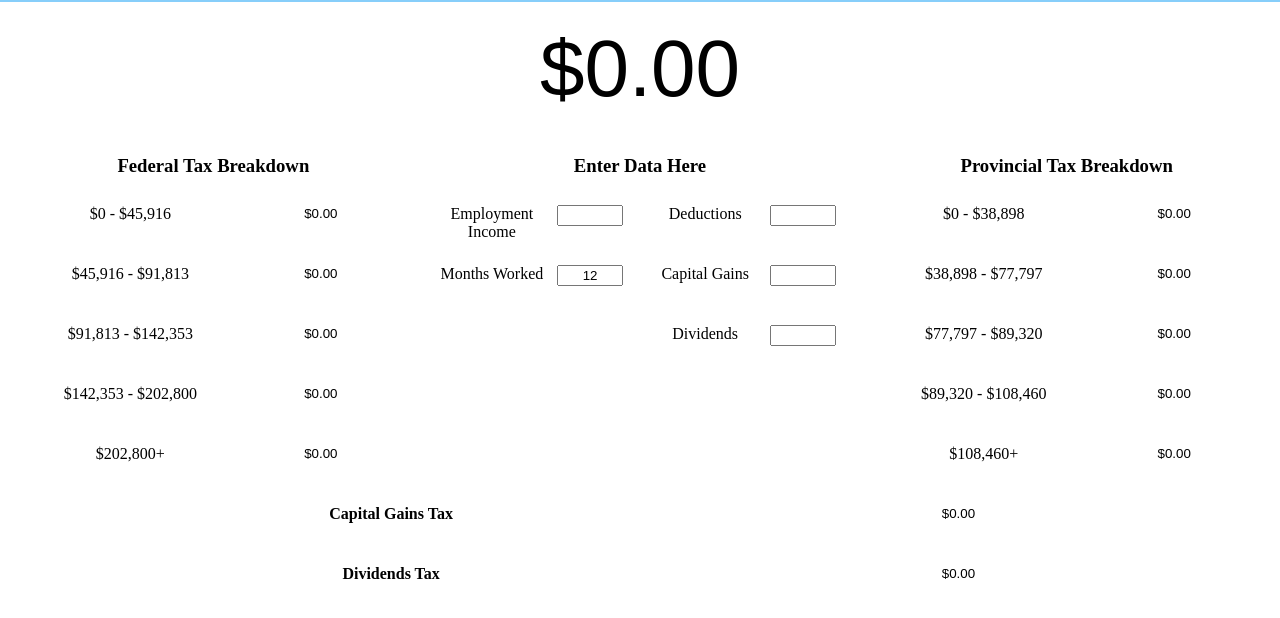
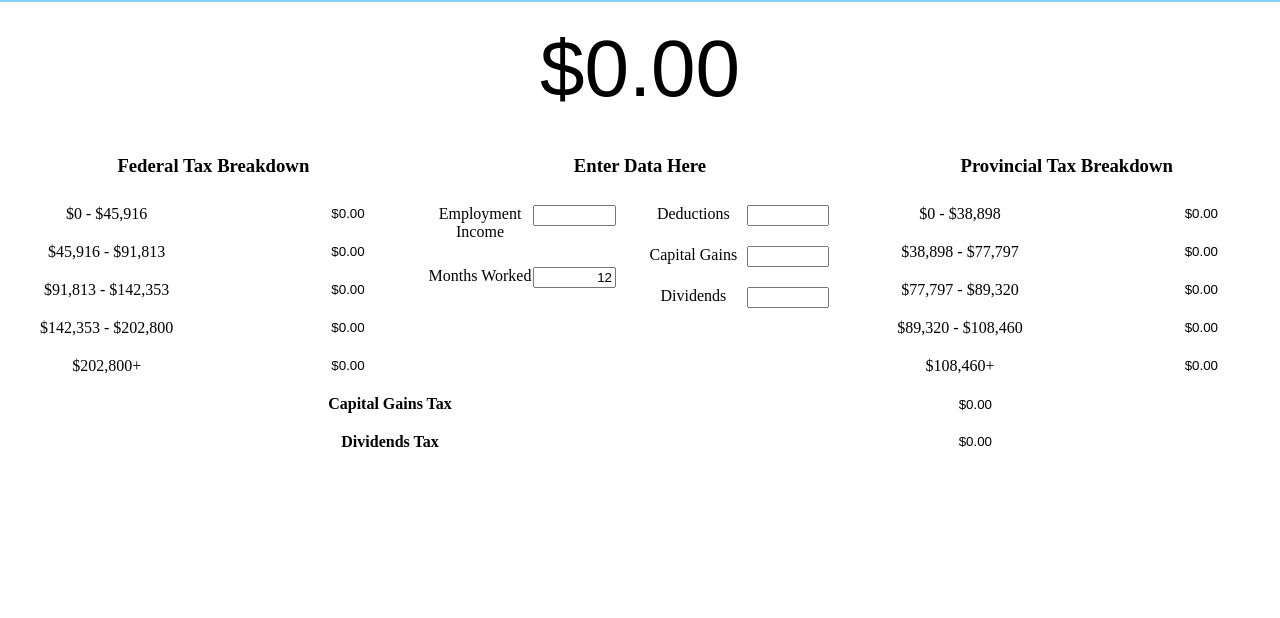
Before and after one commit to simonshoban/Tax-Buddy, a plain HTML site: page index.html in a window 1280 px wide. Shown: the part 80-698 px from the top of the page. Drawn offline with Linux system fonts and the light colour scheme.

Commit message:
Made results right-aligned; narrowed capital gains tax and dividends tax divs

```diff
--- a/styles/base.css
+++ b/styles/base.css
@@ -61,14 +61,17 @@ header h1 {
 	flex-flow:row;
 	width:100%;
 	min-width:160px;
+	max-width:1000px;
+	margin:auto;
 }
 .lower_content div, #stock_breakdown div {
 	display:flex;
 	flex-flow:column;
 	width: 100%;
+	flex:2;
 }
 #lower div input, #bottom div input {
-	text-align:center;
+	text-align:right;
 	width:70%;
 }
 .lower_content div div, #bottom div div div {
```
